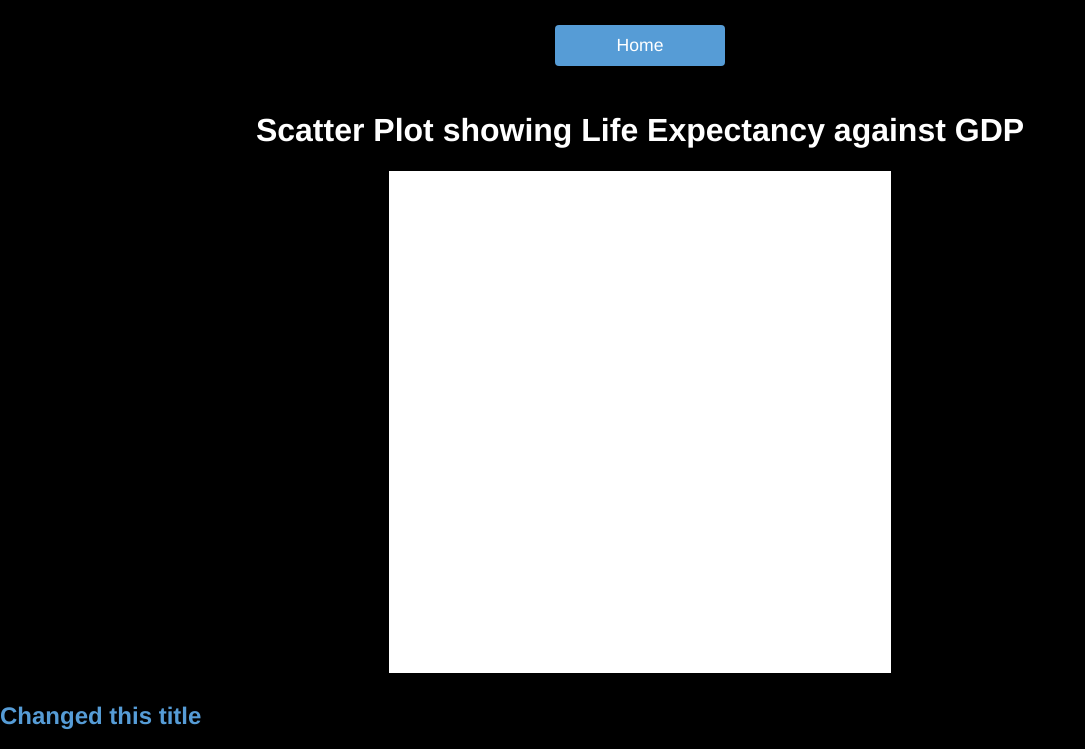
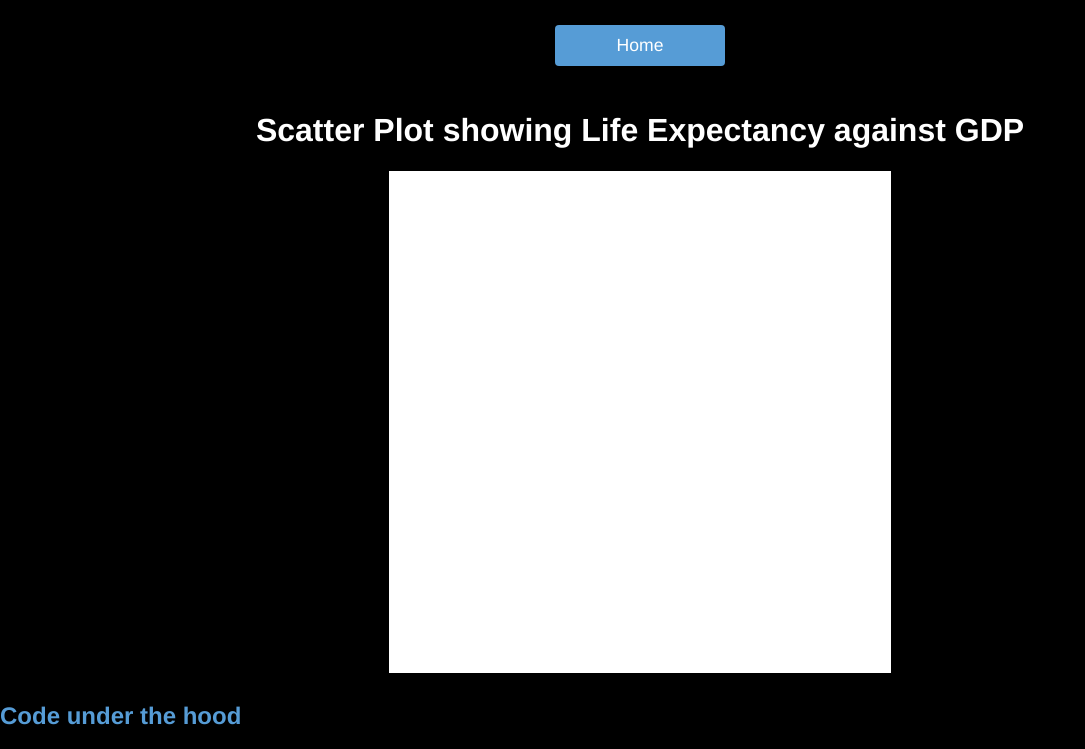
Before and after one commit to okalmanwa/INFO3300, a plain HTML site: page scatterPlots.html in a window 1280 px wide. Shown: the top 749 px of the page, without its empty margins (0-1085 px from the left). Drawn offline with nearby package versions, Linux system fonts and the light colour scheme; no server answers.

Commit message:
Change title

```diff
--- a/scatterPlots.html
+++ b/scatterPlots.html
@@ -132,7 +132,7 @@
     </script>
 
     <!-- Displaying the code under the hood -->
-    <h2>Changed this title</h2>
+    <h2>Code under the hood</h2>
     <pre><code>
    <span class="tag">&lt;!DOCTYPE html&gt;</span>
    <span class="tag">&lt;html</span> <span class="attr-name">lang=</span><span class="attr-value">"en"</span><span class="tag">&gt;</span>
```
